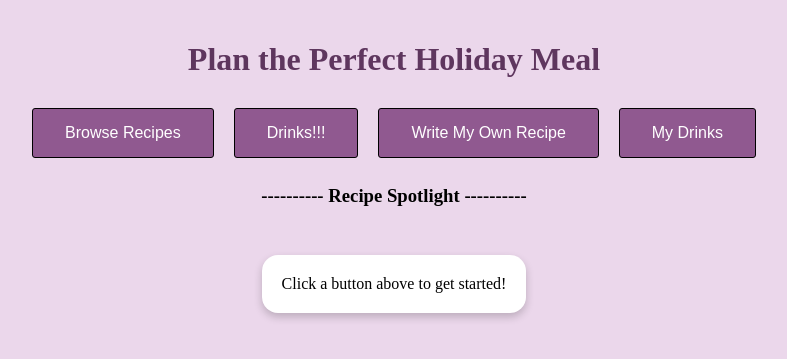
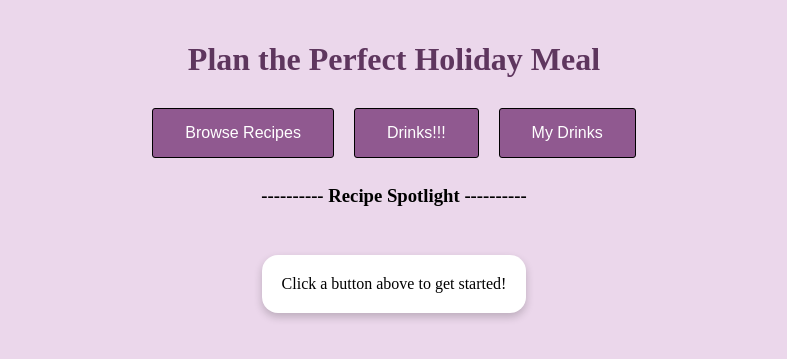
Before and after one commit to Becca-r/Web-Development-Project, a Python web app: template templates/Home.html in a window 1280 px wide. Shown: the top 359 px of the page, without its empty margins (246-1033 px from the left). Run offline with Jinja, Linux system fonts and the light colour scheme; the template is opened without the code that fills it, so the values that code supplies are empty.

Commit message:
Removed the add custom recipe button, because it is broken.

```diff
--- a/app.py
+++ b/app.py
@@ -253,11 +253,6 @@ def delete_drink(idx):
             os.remove(temp_path) # Clean up the temporary file!
 
 
-@app.get('/write')
-def write_recipe():
-    return render_template("write_recipe.html")
-
-
 @app.get('/my_drinks')
 def my_drinks():
     drinks_list = []
--- a/static/js/save-recipe.js
+++ /dev/null
@@ -1,18 +0,0 @@
-document.getElementById("recipe").addEventListener('htmx:afterSwap', (event) => {
-  const saveRecipeButton = document.getElementById('saveRecipe');
-
-  if (saveRecipeButton !== null) {
-    document.getElementById('saveRecipe').addEventListener('click', saveRecipeOnClick);
-  }
-});
-
-function saveRecipeOnClick() {
-  const title = document.getElementById('recipeTitle').value.trim();
-  const text = document.getElementById('customRecipe').value.trim();
-  const recipe = { title, text, date: new Date().toLocaleString() };
-
-  let saved = JSON.parse(localStorage.getItem('myRecipes') || '[]');
-  saved.push({ title, text, date: new Date().toLocaleString() });
-  localStorage.setItem('myRecipes', JSON.stringify(saved));
-  alert(' Your recipe has been saved!');
-}
--- a/templates/Home.html
+++ b/templates/Home.html
@@ -14,7 +14,6 @@
 
   <button class="button" hx-get="/browse" hx-swap="innerHTML" hx-target="#recipe" hx-trigger="click">Browse Recipes</button>
   <button class="button" hx-get="/drinks" hx-swap="innerHTML" hx-target="#recipe" hx-trigger="click">Drinks!!!</button>
-  <button class="button" hx-get="/write" hx-swap="innerHTML" hx-target="#recipe" hx-trigger="click">Write My Own Recipe</button>
   <button class="button" hx-get="/my_drinks" hx-swap="innerHTML" hx-target="#recipe" hx-trigger="click">My Drinks</button>
 
 
--- a/templates/write_recipe.html
+++ /dev/null
@@ -1,4 +0,0 @@
-<h2>Write Your Own Recipe</h2>
-<input type='text' id='recipeTitle' placeholder='Recipe title...' style='width:100%;padding:8px;border-radius:8px;border:1px solid #ccc;'>
-<textarea id='customRecipe' placeholder='Write your ingredients and steps here...' style='width:100%;padding:8px;border-radius:8px;border:1px solid #ccc;'></textarea>
-<button class='button save' id='saveRecipe'>Save Recipe</button>
```
